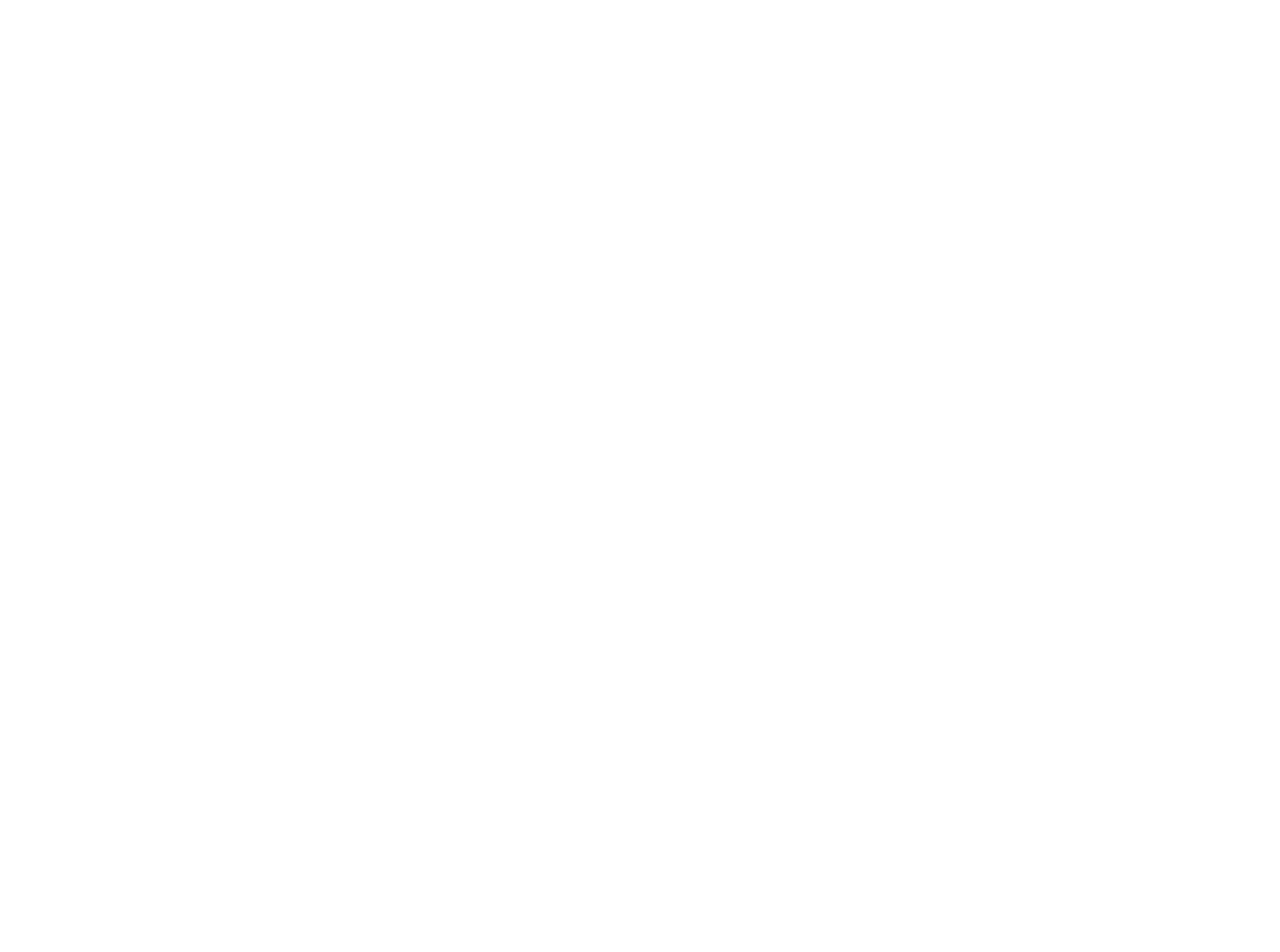
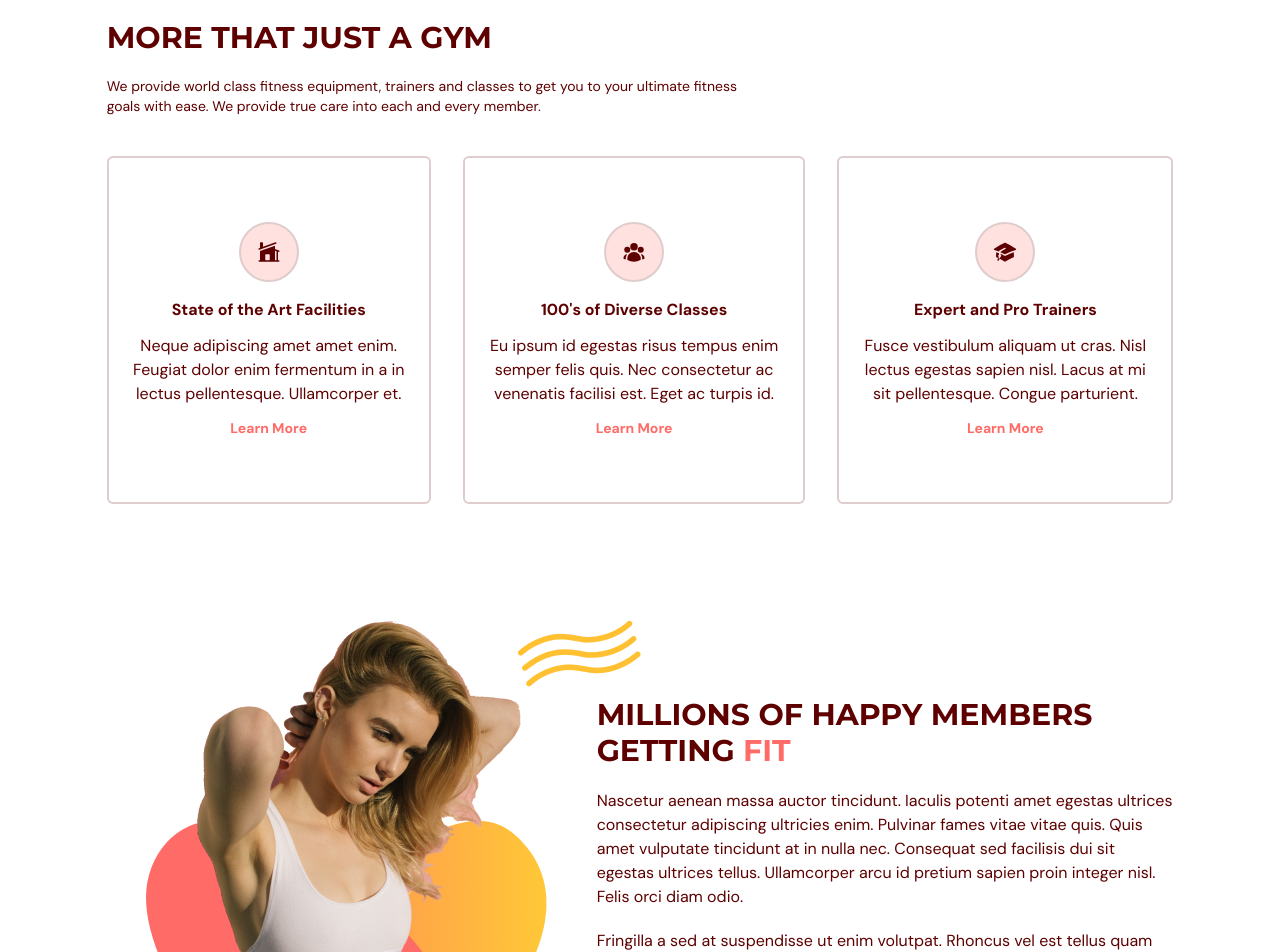
Before and after one commit to artemmovich/evogym, a React (Vite) app: page / in a window 1280 px wide. Shown: the part 880-1832 px from the top of the page. Before the commit the page ends 823 px from the top, so only its background shows below. Built offline with nearby package versions, Linux system fonts and the light colour scheme.

Commit message:
Benefits page created

```diff
--- a/src/App.tsx
+++ b/src/App.tsx
@@ -1,7 +1,9 @@
 import Navbar from "@/scenes/navbar"
 import Home from "@/scenes/home"
+
 import { useEffect, useState } from "react"
 import { SelectedPage } from "@/shared/types"
+import Benefits from "@/scenes/benefits"
 function App() {
   const [selectedPage, setSelectedPage] = useState<SelectedPage>(SelectedPage.Home)
   const [isTopOfPage, setIsTopOfPage] = useState<boolean>(true)
@@ -26,6 +28,7 @@
         selectedPage={selectedPage}
         setSelectedPage={setSelectedPage} />
       <Home setSelectedPage={setSelectedPage} />
+      <Benefits setSelectedPage={setSelectedPage} />
     </div>
 
   )
--- /dev/null
+++ b/src/scenes/benefits/Benefit.tsx
@@ -0,0 +1,38 @@
+import { SelectedPage } from "@/shared/types"
+import { motion } from "framer-motion"
+import AnchorLink from "react-anchor-link-smooth-scroll"
+const childVariant = {
+   hidden: { opacity: 0, scale: 0.9 },
+   visible: { opacity: 1, scale: 1 }
+}
+
+type Props = {
+   icon: JSX.Element,
+   title: string,
+   description: string,
+   setSelectedPage: (value: SelectedPage) => void
+}
+
+const Benefit = ({ icon, title, description, setSelectedPage }: Props) => {
+   return (
+      <motion.div
+         variants={childVariant}
+         className='mt-5 rounded-md border-2 border-gray-100 px-5 py-16 text-center'>
+         <div className='mb-4 flex justify-center'>
+            <div className='rounded-full border-2 border-gray-100 bg-primary-100 p-4'>
+               {icon}
+            </div>
+         </div>
+         <h4 className="font-bold">{title}</h4>
+         <p className="my-3">{description}</p>
+         <AnchorLink className='text-sm font-bold text-primary-500 hover:text-secondary-500 '
+            onClick={() => setSelectedPage(SelectedPage.ContactUs)}
+            href={`#${SelectedPage.ContactUs}`}
+         >
+            <p>Learn More</p>
+         </AnchorLink>
+      </motion.div>
+   )
+}
+
+export default Benefit
--- /dev/null
+++ b/src/scenes/benefits/index.tsx
@@ -0,0 +1,127 @@
+import Htext from "@/shared/Htext";
+import { BenefitType, SelectedPage } from "@/shared/types"
+import { HomeModernIcon, UserGroupIcon, AcademicCapIcon } from "@heroicons/react/24/solid"
+import { motion } from "framer-motion";
+import BenefitsPageGraphic from "@/assets/BenefitsPageGraphic.png"
+import Benefit from "./Benefit";
+import ActionButton from "@/shared/ActionButton";
+const benefits: Array<BenefitType> = [
+   {
+      icon: <HomeModernIcon className="h-6 w-6" />,
+      title: "State of the Art Facilities",
+      description:
+         "Neque adipiscing amet amet enim. Feugiat dolor enim fermentum in a in lectus pellentesque. Ullamcorper et.",
+   },
+   {
+      icon: <UserGroupIcon className="h-6 w-6" />,
+      title: "100's of Diverse Classes",
+      description:
+         "Eu ipsum id egestas risus tempus enim semper felis quis. Nec consectetur ac venenatis facilisi est. Eget ac turpis id.",
+   },
+   {
+      icon: <AcademicCapIcon className="h-6 w-6" />,
+      title: "Expert and Pro Trainers",
+      description:
+         "Fusce vestibulum aliquam ut cras. Nisl lectus egestas sapien nisl. Lacus at mi sit pellentesque. Congue parturient.",
+   },
+]
+const container = {
+   hidden: {},
+   visible: {
+      transition: { staggerChildren: 0.2 }
+   },
+
+}
+type Props = {
+   setSelectedPage: (value: SelectedPage) => void;
+}
+const Benefits = ({ setSelectedPage }: Props) => {
+   return (
+      <section
+         id="benefits"
+         className="mx-auto min-h-full w-5/6 py-20">
+         <motion.div onViewportEnter={() => setSelectedPage(SelectedPage.Benefits)}>
+            <motion.div
+               initial="hidden"
+               whileInView="visible"
+               viewport={{ once: true, amount: 0.5 }}
+               transition={{ duration: 0.5 }}
+               variants={{
+                  hidden: { opacity: 0, x: -50 },
+                  visible: { opacity: 1, x: 0 },
+               }}
+               className="md:my-5 md:w-3/5">
+               <Htext>MORE THAT JUST A GYM</Htext>
+               <p className="my-5 text-sm">We provide world class fitness equipment, trainers and classes to
+                  get you to your ultimate fitness goals with ease. We provide true
+                  care into each and every member.</p>
+            </motion.div>
+
+            <motion.div
+               initial="hidden"
+               whileInView="visible"
+               viewport={{ once: true, amount: 0.5 }}
+               variants={container}
+               className="md:flex items-center justify-between gap-8 mt-5">
+               {benefits.map((benefit: BenefitType) => (
+                  <Benefit
+                     key={benefit.title}
+                     icon={benefit.icon}
+                     title={benefit.title}
+                     description={benefit.description}
+                     setSelectedPage={setSelectedPage} />
+               ))}
+            </motion.div>
+            <div className="mt-16 items-center justify-between md:mt-28 md:flex">
+               <img className="mx-auto" src={BenefitsPageGraphic} alt="benefits-page-graphic" />
+               <div>
+                  <div className="relative">
+                     <div className="before:absolute before:-top-20 before:-left-20 before:z-[-1] before:content-abstractwaves">
+                        <motion.div
+                           initial="hidden"
+                           whileInView="visible"
+                           viewport={{ once: true, amount: 0.5 }}
+                           transition={{ duration: 0.5 }}
+                           variants={{
+                              hidden: { opacity: 0, x: 50 },
+                              visible: { opacity: 1, x: 0 },
+                           }}>
+                           <Htext>
+                              MILLIONS OF HAPPY MEMBERS GETTING {""}
+                              <span className="text-primary-500">FIT </span>                           </Htext>
+                        </motion.div>
+                     </div>
+                  </div>
+                  <motion.div
+                    initial="hidden"
+                    whileInView="visible"
+                    viewport={{ once: true, amount: 0.5 }}
+                    transition={{ delay:0.2, duration: 0.5 }}
+                    variants={{
+                       hidden: { opacity: 0, x: -50 },
+                       visible: { opacity: 1, x: 0 },
+                    }}>
+                     <p className="my-5">  Nascetur aenean massa auctor tincidunt. Iaculis potenti amet
+                        egestas ultrices consectetur adipiscing ultricies enim. Pulvinar
+                        fames vitae vitae quis. Quis amet vulputate tincidunt at in
+                        nulla nec. Consequat sed facilisis dui sit egestas ultrices
+                        tellus. Ullamcorper arcu id pretium sapien proin integer nisl.
+                        Felis orci diam odio.</p>
+                     <p className="mb-5">  Fringilla a sed at suspendisse ut enim volutpat. Rhoncus vel est
+                        tellus quam porttitor. Mauris velit euismod elementum arcu neque
+                        facilisi. Amet semper tortor facilisis metus nibh. Rhoncus sit
+                        enim mattis odio in risus nunc.</p>
+                  </motion.div>
+                  <div className="relative mt-16">
+                     <div className="before:absolute before:-bottom-20 before:right-40 before:z-[-1] before:content-sparkles">
+                        <ActionButton setSelectedPage={setSelectedPage}>Join Now</ActionButton>
+                     </div>
+                  </div>
+               </div>
+            </div>
+         </motion.div>
+      </section>
+   )
+}
+
+export default Benefits
--- /dev/null
+++ b/src/shared/Htext.tsx
@@ -0,0 +1,15 @@
+import React from 'react'
+
+type Props = {
+   children: React.ReactNode
+}
+
+const Htext = ({children}: Props) => {
+  return (
+   <h1 className="basis-3/5 font-montserrat text-3xl font-bold">
+      {children}
+   </h1>
+  )
+}
+
+export default Htext
--- a/src/shared/types.ts
+++ b/src/shared/types.ts
@@ -1,7 +1,13 @@
 export enum SelectedPage {
-   Home = "home",
-   Benefits = "benefits",
-   OurClasses = "ourclasses",
-   ContactUs = "contactus"
+  Home = "home",
+  Benefits = "benefits",
+  OurClasses = "ourclasses",
+  ContactUs = "contactus"
 
- }
+}
+
+export interface BenefitType {
+  icon: JSX.Element,
+  title: string,
+  description:string
+}
```
